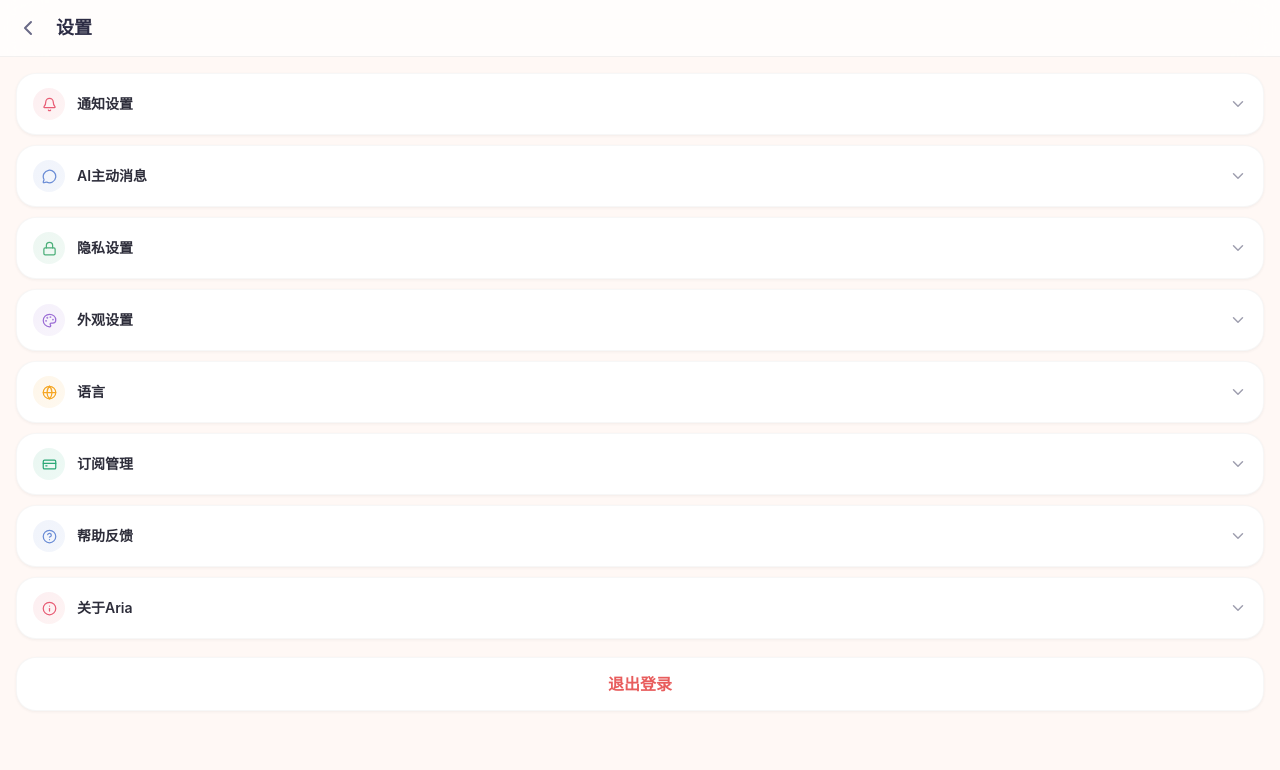
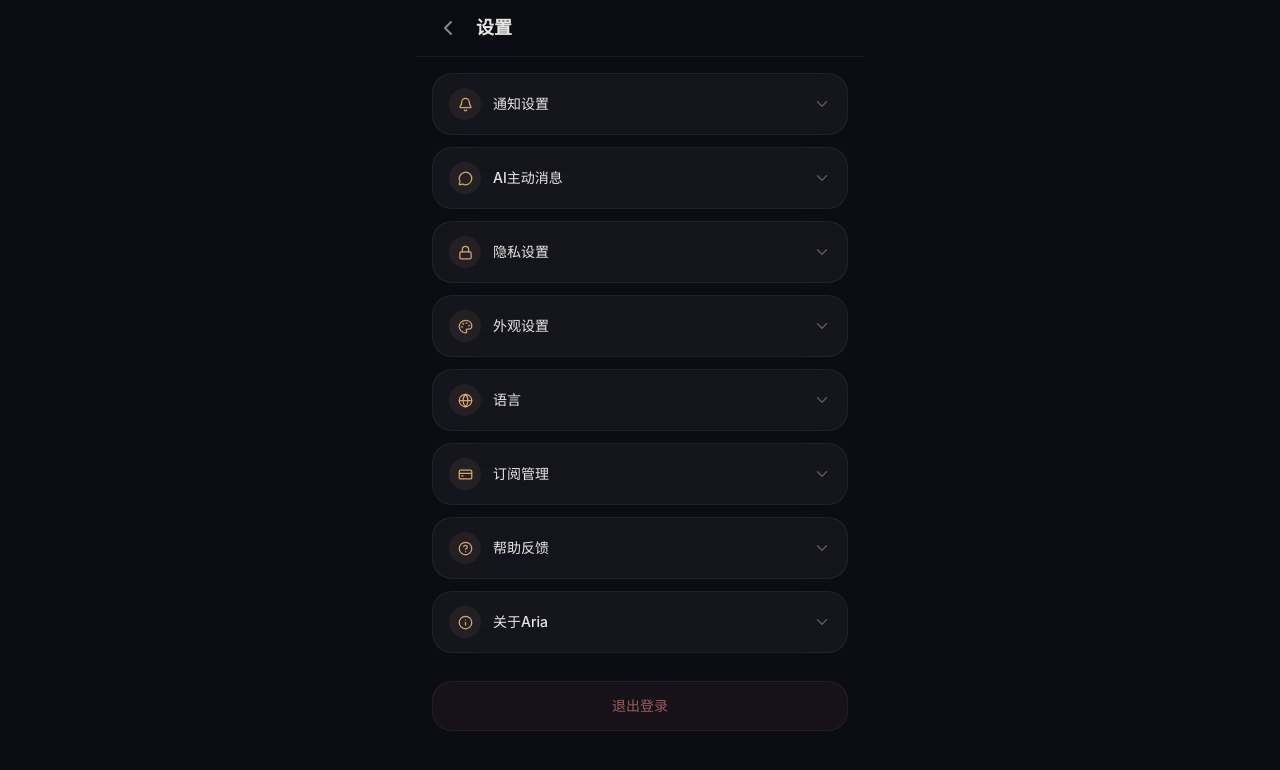
Before and after one commit to gh9ko8y/mei-, a Next.js app in the folder aria-web/: page /settings in a window 1280 px wide. Shown: the top 770 px of the page. Built offline with nearby package versions, Linux system fonts and the light colour scheme.

Commit message:
v2-dark: batch 3 - settings/page.tsx

```diff
--- a/aria-web/src/app/settings/page.tsx
+++ b/aria-web/src/app/settings/page.tsx
@@ -1,7 +1,6 @@
 "use client";
 
 import { useState } from "react";
-import { useRouter } from "next/navigation";
 import { motion, AnimatePresence } from "framer-motion";
 import {
   ChevronLeft,
@@ -15,6 +14,7 @@ import {
   HelpCircle,
   Info,
 } from "lucide-react";
+import { useRouter } from "next/navigation";
 
 export default function SettingsPage() {
   const router = useRouter();
@@ -24,144 +24,142 @@ export default function SettingsPage() {
     setExpanded(expanded === key ? null : key);
   };
 
-  const sections = [
-    { key: "notify", title: "通知设置", icon: Bell, color: "from-[#E85D75]/10 to-[#F28C8C]/10", iconColor: "text-[#E85D75]" },
-    { key: "proactive", title: "AI主动消息", icon: MessageCircle, color: "from-[#6B8DD6]/10 to-[#8BA5E0]/10", iconColor: "text-[#6B8DD6]" },
-    { key: "privacy", title: "隐私设置", icon: Lock, color: "from-[#4CAF7A]/10 to-[#6BC194]/10", iconColor: "text-[#4CAF7A]" },
-    { key: "appearance", title: "外观设置", icon: Palette, color: "from-[#9B6DD5]/10 to-[#B794E0]/10", iconColor: "text-[#9B6DD5]" },
-    { key: "lang", title: "语言", icon: Globe, color: "from-[#F5A623]/10 to-[#F7BE5E]/10", iconColor: "text-[#F5A623]" },
-    { key: "subscribe", title: "订阅管理", icon: CreditCard, color: "from-[#2AA876]/10 to-[#4DC99A]/10", iconColor: "text-[#2AA876]" },
-    { key: "help", title: "帮助反馈", icon: HelpCircle, color: "from-[#6B8DD6]/10 to-[#8BA5E0]/10", iconColor: "text-[#6B8DD6]" },
-    { key: "about", title: "关于Aria", icon: Info, color: "from-[#E85D75]/10 to-[#F28C8C]/10", iconColor: "text-[#E85D75]" },
-  ];
-
   return (
-    <div className="min-h-screen bg-[#FFF8F5]">
+    <div
+      className="min-h-screen max-w-md mx-auto"
+      style={{ background: "#0C0C14" }}
+    >
       {/* 顶部导航 */}
-      <div className="sticky top-0 z-10 bg-white/72 backdrop-blur-[20px] saturate-[180%] border-b border-[rgba(0,0,0,0.05)] px-4 py-3 flex items-center gap-3">
+      <div
+        className="sticky top-0 z-10 px-4 py-3 flex items-center gap-3"
+        style={{
+          backdropFilter: "blur(20px) saturate(180%)",
+          background: "rgba(12, 12, 20, 0.85)",
+          borderBottom: "1px solid rgba(255, 255, 255, 0.06)",
+        }}
+      >
         <motion.button
           onClick={() => router.back()}
+          className="text-[#8A8880] p-1"
           whileTap={{ scale: 0.9 }}
-          className="text-[#6B6B7B] hover:text-[#2D2D3A] p-1 -ml-1"
         >
           <ChevronLeft size={24} />
         </motion.button>
-        <h1 className="font-bold text-lg text-[#2D2D3A]">设置</h1>
+        <h1 className="font-semibold text-lg text-[#E8E6E3]">设置</h1>
       </div>
 
-      <div className="p-4 space-y-2.5">
-        {sections.map((section) => {
-          const Icon = section.icon;
-          return (
-            <motion.div
-              key={section.key}
-              initial={{ opacity: 0, y: 8 }}
-              animate={{ opacity: 1, y: 0 }}
-              transition={{ duration: 0.3 }}
-              className="bg-white rounded-[20px] border border-[rgba(0,0,0,0.03)] overflow-hidden shadow-[0_1px_3px_rgba(45,45,58,0.06)]"
+      <div className="p-4 space-y-3">
+        {/* 通知设置 */}
+        <SettingsSection
+          title="通知设置"
+          icon={Bell}
+          expanded={expanded === "notify"}
+          onToggle={() => toggle("notify")}
         >
-              <motion.button
-                onClick={() => toggle(section.key)}
-                className="w-full flex items-center justify-between px-4 py-3.5 hover:bg-[rgba(0,0,0,0.02)] transition-colors"
-              >
-                <div className="flex items-center gap-3">
-                  <div className={`w-8 h-8 rounded-full bg-gradient-to-br ${section.color} flex items-center justify-center`}>
-                    <Icon size={15} className={section.iconColor} />
-                  </div>
-                  <span className="text-sm font-semibold text-[#2D2D3A]">{section.title}</span>
-                </div>
-                <motion.div
-                  animate={{ rotate: expanded === section.key ? 180 : 0 }}
-                  transition={{ duration: 0.25 }}
-                >
-                  <ChevronDown size={18} className="text-[#A0A0B0]" />
-                </motion.div>
-              </motion.button>
-
-              <AnimatePresence>
-                {expanded === section.key && (
-                  <motion.div
-                    initial={{ height: 0, opacity: 0 }}
-                    animate={{ height: "auto", opacity: 1 }}
-                    exit={{ height: 0, opacity: 0 }}
-                    transition={{ duration: 0.25, ease: [0.25, 0.1, 0.25, 1] }}
-                    className="overflow-hidden"
-                  >
-                    <div className="border-t border-[#F8F8F8]">
-                      {section.key === "notify" && (
-                        <>
           <ToggleItem label="消息通知" desc="接收新消息提醒" defaultOn />
           <ToggleItem label="主动关心提醒" desc="AI主动发消息时提醒你" defaultOn />
           <ToggleItem label="朋友圈通知" desc="有人评论/点赞时提醒" defaultOn />
           <ToggleItem label="声音" desc="消息提示音" defaultOn />
           <ToggleItem label="震动" desc="消息震动" defaultOn />
-                        </>
-                      )}
-                      {section.key === "proactive" && (
-                        <>
+        </SettingsSection>
+
+        {/* AI主动消息 */}
+        <SettingsSection
+          title="AI主动消息"
+          icon={MessageCircle}
+          expanded={expanded === "proactive"}
+          onToggle={() => toggle("proactive")}
+        >
           <SelectItem label="主动消息频率" options={["每天", "每周几次", "仅特殊日子", "关闭"]} defaultValue="每天" />
           <SelectItem label="消息时间段" options={["全天", "8:00-22:00", "9:00-18:00", "自定义"]} defaultValue="8:00-22:00" />
           <ToggleItem label="早安/晚安" desc="AI每天早晚问候" defaultOn />
           <ToggleItem label="情绪关心" desc="AI发现你情绪变化时关心" defaultOn />
           <ToggleItem label="记忆触发" desc="AI想起过去的事时分享" defaultOn />
-                        </>
-                      )}
-                      {section.key === "privacy" && (
-                        <>
+        </SettingsSection>
+
+        {/* 隐私设置 */}
+        <SettingsSection
+          title="隐私设置"
+          icon={Lock}
+          expanded={expanded === "privacy"}
+          onToggle={() => toggle("privacy")}
+        >
           <ToggleItem label="对话加密" desc="端到端加密对话内容" defaultOn />
           <NavItem label="记忆管理" desc="查看和删除AI记住的事" />
           <SelectItem label="数据存储位置" options={["云端加密存储", "仅本地存储", "混合模式"]} defaultValue="云端加密存储" />
           <ToggleItem label="匿名化" desc="数据用于改进时去除个人信息" defaultOn />
           <DangerItem label="清除所有数据" desc="删除所有对话和记忆" />
-                        </>
-                      )}
-                      {section.key === "appearance" && (
-                        <>
-                          <SelectItem label="主题" options={["浅色", "深色", "跟随系统"]} defaultValue="浅色" />
+        </SettingsSection>
+
+        {/* 外观设置 */}
+        <SettingsSection
+          title="外观设置"
+          icon={Palette}
+          expanded={expanded === "appearance"}
+          onToggle={() => toggle("appearance")}
+        >
+          <SelectItem label="主题" options={["浅色", "深色", "跟随系统"]} defaultValue="深色" />
           <SelectItem label="字体大小" options={["小", "默认", "大", "特大"]} defaultValue="默认" />
           <SelectItem label="聊天气泡样式" options={["圆角", "方形", "气泡"]} defaultValue="圆角" />
-                        </>
-                      )}
-                      {section.key === "lang" && (
+        </SettingsSection>
+
+        {/* 语言 */}
+        <SettingsSection
+          title="语言"
+          icon={Globe}
+          expanded={expanded === "lang"}
+          onToggle={() => toggle("lang")}
+        >
           <SelectItem label="界面语言" options={["简体中文", "English", "日本語", "한국어"]} defaultValue="简体中文" />
-                      )}
-                      {section.key === "subscribe" && (
-                        <>
+        </SettingsSection>
+
+        {/* 订阅管理 */}
+        <SettingsSection
+          title="订阅管理"
+          icon={CreditCard}
+          expanded={expanded === "subscribe"}
+          onToggle={() => toggle("subscribe")}
+        >
           <NavItem label="当前套餐" desc="免费版" />
           <NavItem label="升级套餐" desc="解锁更多功能" />
           <NavItem label="账单记录" desc="查看付费历史" />
-                        </>
-                      )}
-                      {section.key === "help" && (
-                        <>
+        </SettingsSection>
+
+        {/* 帮助反馈 */}
+        <SettingsSection
+          title="帮助反馈"
+          icon={HelpCircle}
+          expanded={expanded === "help"}
+          onToggle={() => toggle("help")}
+        >
           <NavItem label="常见问题" desc="FAQ" />
           <NavItem label="联系客服" desc="在线客服" />
           <NavItem label="意见反馈" desc="告诉我们你的想法" />
-                        </>
-                      )}
-                      {section.key === "about" && (
-                        <>
+        </SettingsSection>
+
+        {/* 关于Aria */}
+        <SettingsSection
+          title="关于Aria"
+          icon={Info}
+          expanded={expanded === "about"}
+          onToggle={() => toggle("about")}
+        >
           <InfoItem label="版本" value="0.1.0" />
           <InfoItem label="更新日期" value="2026-06-27" />
           <NavItem label="用户协议" />
           <NavItem label="隐私政策" />
-                        </>
-                      )}
-                    </div>
-                  </motion.div>
-                )}
-              </AnimatePresence>
-            </motion.div>
-          );
-        })}
+        </SettingsSection>
 
         {/* 退出登录 */}
         <motion.button
-          initial={{ opacity: 0 }}
-          animate={{ opacity: 1 }}
-          transition={{ delay: 0.3 }}
+          className="w-full py-3.5 font-medium rounded-[20px] text-sm mt-4"
+          style={{
+            background: "rgba(155, 91, 91, 0.08)",
+            border: "1px solid rgba(155, 91, 91, 0.15)",
+            color: "#9B5B5B",
+          }}
+          whileHover={{ background: "rgba(155, 91, 91, 0.12)" }}
           whileTap={{ scale: 0.98 }}
-          className="w-full py-3.5 text-[#E85D5D] font-semibold bg-white rounded-[20px] border border-[rgba(0,0,0,0.03)] hover:bg-[#FFF5F5] transition-colors shadow-[0_1px_3px_rgba(45,45,58,0.06)] mt-2"
         >
           退出登录
         </motion.button>
@@ -170,7 +168,71 @@ export default function SettingsPage() {
   );
 }
 
-/* ===== 子组件 ===== */
+// ============================================
+// 子组件
+// ============================================
+
+function SettingsSection({ title, icon: Icon, expanded, onToggle, children }: {
+  title: string;
+  icon: React.ElementType;
+  expanded: boolean;
+  onToggle: () => void;
+  children: React.ReactNode;
+}) {
+  return (
+    <div
+      className="rounded-[20px] overflow-hidden"
+      style={{
+        background: "rgba(255, 255, 255, 0.04)",
+        backdropFilter: "blur(20px)",
+        border: "1px solid rgba(255, 255, 255, 0.06)",
+      }}
+    >
+      <motion.button
+        onClick={onToggle}
+        className="w-full flex items-center justify-between px-4 py-3.5 transition-colors hover:bg-[rgba(255,255,255,0.03)]"
+        whileTap={{ scale: 0.995 }}
+      >
+        <div className="flex items-center gap-3">
+          <div
+            className="w-8 h-8 rounded-full flex items-center justify-center"
+            style={{ background: "rgba(212, 165, 116, 0.08)" }}
+          >
+            <Icon size={15} className="text-[#D4A574]" />
+          </div>
+          <span className="text-sm font-medium text-[#E8E6E3]">{title}</span>
+        </div>
+        <motion.div
+          animate={{ rotate: expanded ? 180 : 0 }}
+          transition={{ duration: 0.25, ease: [0.4, 0, 0.2, 1] }}
+        >
+          <ChevronDown size={18} className="text-[#5A5854]" />
+        </motion.div>
+      </motion.button>
+      <AnimatePresence initial={false}>
+        {expanded && (
+          <motion.div
+            initial={{ height: 0, opacity: 0 }}
+            animate={{ height: "auto", opacity: 1 }}
+            exit={{ height: 0, opacity: 0 }}
+            transition={{ duration: 0.3, ease: [0.4, 0, 0.2, 1] }}
+            className="overflow-hidden"
+          >
+            <div
+              className="divide-y"
+              style={{
+                borderTop: "1px solid rgba(255, 255, 255, 0.04)",
+                borderColor: "rgba(255, 255, 255, 0.04)",
+              }}
+            >
+              {children}
+            </div>
+          </motion.div>
+        )}
+      </AnimatePresence>
+    </div>
+  );
+}
 
 function ToggleItem({ label, desc, defaultOn = false }: {
   label: string;
@@ -181,19 +243,28 @@ function ToggleItem({ label, desc, defaultOn = false }: {
   return (
     <div className="flex items-center justify-between px-4 py-3.5">
       <div>
-        <div className="text-sm font-medium text-[#2D2D3A]">{label}</div>
-        {desc && <div className="text-xs text-[#A0A0B0] mt-0.5">{desc}</div>}
+        <div className="text-sm font-medium text-[#E8E6E3]">{label}</div>
+        {desc && <div className="text-[11px] text-[#8A8880] mt-0.5">{desc}</div>}
       </div>
       <motion.button
         onClick={() => setOn(!on)}
-        className={`w-[50px] h-[30px] rounded-full p-[3px] transition-colors duration-200 ${
-          on ? "bg-[#E85D75]" : "bg-[#E5E5EB]"
-        }`}
+        className="relative rounded-full shrink-0"
+        style={{
+          width: 50,
+          height: 30,
+          background: on ? "#D4A574" : "rgba(255, 255, 255, 0.1)",
+        }}
+        animate={{ background: on ? "#D4A574" : "rgba(255, 255, 255, 0.1)" }}
+        transition={{ duration: 0.2 }}
       >
         <motion.div
-          animate={{ x: on ? 20 : 0 }}
+          className="absolute top-[3px] w-6 h-6 rounded-full"
+          animate={{ left: on ? 23 : 3 }}
           transition={{ type: "spring", stiffness: 500, damping: 30 }}
-          className="w-6 h-6 bg-white rounded-full shadow-sm"
+          style={{
+            background: on ? "#0C0C14" : "#8A8880",
+            boxShadow: on ? "0 1px 4px rgba(212, 165, 116, 0.3)" : "0 1px 4px rgba(0,0,0,0.3)",
+          }}
         />
       </motion.button>
     </div>
@@ -210,42 +281,55 @@ function SelectItem({ label, desc, options, defaultValue }: {
   return (
     <div className="flex items-center justify-between px-4 py-3.5">
       <div>
-        <div className="text-sm font-medium text-[#2D2D3A]">{label}</div>
-        {desc && <div className="text-xs text-[#A0A0B0] mt-0.5">{desc}</div>}
+        <div className="text-sm font-medium text-[#E8E6E3]">{label}</div>
+        {desc && <div className="text-[11px] text-[#8A8880] mt-0.5">{desc}</div>}
       </div>
+      <div className="relative">
         <select
           value={value}
           onChange={(e) => setValue(e.target.value)}
-        className="text-sm bg-[#F7F7F9] border border-[#E5E5EB] rounded-[10px] px-3 py-1.5 outline-none focus:border-[#E85D75] transition-colors text-[#2D2D3A]"
+          className="text-sm rounded-[12px] px-3 py-1.5 outline-none appearance-none pr-8 cursor-pointer font-medium"
+          style={{
+            background: "rgba(255, 255, 255, 0.06)",
+            border: "1px solid rgba(255, 255, 255, 0.08)",
+            color: "#E8E6E3",
+          }}
         >
           {options.map((opt) => (
-          <option key={opt} value={opt}>{opt}</option>
+            <option key={opt} value={opt} style={{ background: "#1A1A24", color: "#E8E6E3" }}>
+              {opt}
+            </option>
           ))}
         </select>
+        <ChevronDown
+          size={14}
+          className="absolute right-2.5 top-1/2 -translate-y-1/2 text-[#5A5854] pointer-events-none"
+        />
+      </div>
     </div>
   );
 }
 
 function NavItem({ label, desc }: { label: string; desc?: string }) {
   return (
-    <div className="flex items-center justify-between px-4 py-3.5 cursor-pointer hover:bg-[rgba(0,0,0,0.02)] transition-colors">
+    <div className="flex items-center justify-between px-4 py-3.5 cursor-pointer transition-colors hover:bg-[rgba(255,255,255,0.03)]">
       <div>
-        <div className="text-sm font-medium text-[#2D2D3A]">{label}</div>
-        {desc && <div className="text-xs text-[#A0A0B0] mt-0.5">{desc}</div>}
+        <div className="text-sm font-medium text-[#E8E6E3]">{label}</div>
+        {desc && <div className="text-[11px] text-[#8A8880] mt-0.5">{desc}</div>}
       </div>
-      <ChevronLeft size={16} className="text-[#DDD] rotate-180" />
+      <ChevronDown size={16} className="text-[#5A5854] -rotate-90" />
     </div>
   );
 }
 
 function DangerItem({ label, desc }: { label: string; desc?: string }) {
   return (
-    <div className="flex items-center justify-between px-4 py-3.5 cursor-pointer hover:bg-[#FFF5F5] transition-colors">
+    <div className="flex items-center justify-between px-4 py-3.5 cursor-pointer transition-colors hover:bg-[rgba(155,91,91,0.05)]">
       <div>
-        <div className="text-sm font-medium text-[#E85D5D]">{label}</div>
-        {desc && <div className="text-xs text-[#A0A0B0] mt-0.5">{desc}</div>}
+        <div className="text-sm font-medium text-[#9B5B5B]">{label}</div>
+        {desc && <div className="text-[11px] text-[#8A8880] mt-0.5">{desc}</div>}
       </div>
-      <ChevronLeft size={16} className="text-[#E85D5D]/30 rotate-180" />
+      <ChevronDown size={16} className="text-[#5A5854] -rotate-90" />
     </div>
   );
 }
@@ -253,8 +337,8 @@ function DangerItem({ label, desc }: { label: string; desc?: string }) {
 function InfoItem({ label, value }: { label: string; value: string }) {
   return (
     <div className="flex items-center justify-between px-4 py-3.5">
-      <div className="text-sm font-medium text-[#2D2D3A]">{label}</div>
-      <div className="text-sm text-[#A0A0B0]">{value}</div>
+      <div className="text-sm font-medium text-[#E8E6E3]">{label}</div>
+      <div className="text-sm text-[#8A8880]">{value}</div>
     </div>
   );
 }
```
Lines whose indentation alone changed are shown as unchanged.
